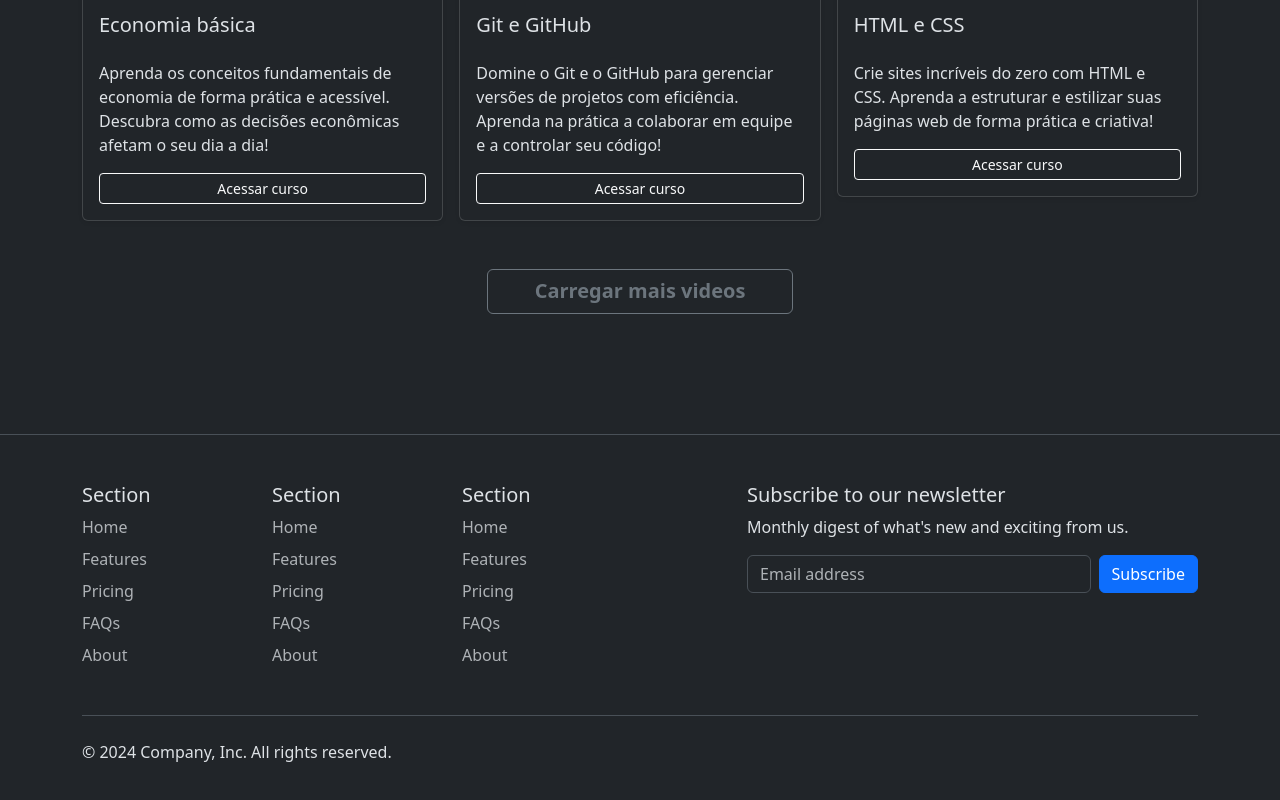
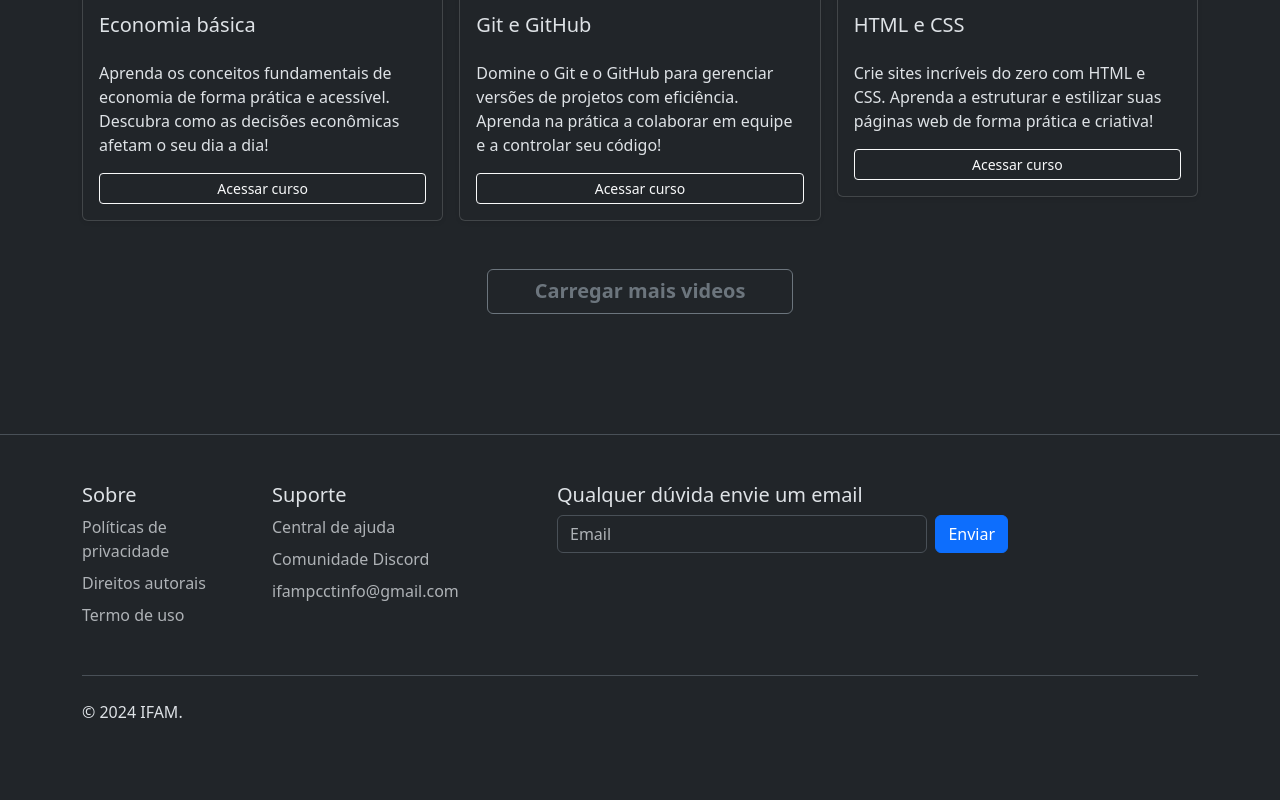
Before and after one commit to PcctStreaming/StreamEdu, a plain HTML site: page src/index.html in a window 1280 px wide. Shown: the part 1130-1930 px from the top of the page. Drawn offline with nearby package versions, Linux system fonts and the light colour scheme.

Commit message:
alteração no rodapé

```diff
--- a/src/index.html
+++ b/src/index.html
@@ -196,53 +196,37 @@
           <footer class="py-5">
               <div class="row">
                   <div class="col-6 col-md-2 mb-3">
-                  <h5>Section</h5>
+                  <h5>Sobre</h5>
                   <ul class="nav flex-column">
-                      <li class="nav-item mb-2"><a href="#" class="nav-link p-0 text-body-secondary">Home</a></li>
-                      <li class="nav-item mb-2"><a href="#" class="nav-link p-0 text-body-secondary">Features</a></li>
-                      <li class="nav-item mb-2"><a href="#" class="nav-link p-0 text-body-secondary">Pricing</a></li>
-                      <li class="nav-item mb-2"><a href="#" class="nav-link p-0 text-body-secondary">FAQs</a></li>
-                      <li class="nav-item mb-2"><a href="#" class="nav-link p-0 text-body-secondary">About</a></li>
+                      <li class="nav-item mb-2"><a href="#" class="nav-link p-0 text-body-secondary">Políticas de privacidade</a></li>
+                      <li class="nav-item mb-2"><a href="#" class="nav-link p-0 text-body-secondary">Direitos autorais</a></li>
+                      <li class="nav-item mb-2"><a href="#" class="nav-link p-0 text-body-secondary">Termo de uso</a></li>
                   </ul>
                   </div>
 
                   <div class="col-6 col-md-2 mb-3">
-                  <h5>Section</h5>
+                  <h5>Suporte</h5>
                   <ul class="nav flex-column">
-                      <li class="nav-item mb-2"><a href="#" class="nav-link p-0 text-body-secondary">Home</a></li>
-                      <li class="nav-item mb-2"><a href="#" class="nav-link p-0 text-body-secondary">Features</a></li>
-                      <li class="nav-item mb-2"><a href="#" class="nav-link p-0 text-body-secondary">Pricing</a></li>
-                      <li class="nav-item mb-2"><a href="#" class="nav-link p-0 text-body-secondary">FAQs</a></li>
-                      <li class="nav-item mb-2"><a href="#" class="nav-link p-0 text-body-secondary">About</a></li>
-                  </ul>
-                  </div>
+                      <li class="nav-item mb-2"><a href="#" class="nav-link p-0 text-body-secondary">Central de ajuda</a></li>
+                      <li class="nav-item mb-2"><a href="#" class="nav-link p-0 text-body-secondary">Comunidade Discord</a></li>
+                      <li class="nav-item mb-2"><a href="#" class="nav-link p-0 text-body-secondary">ifampcctinfo@gmail.com</a></li>
 
-                  <div class="col-6 col-md-2 mb-3">
-                  <h5>Section</h5>
-                  <ul class="nav flex-column">
-                      <li class="nav-item mb-2"><a href="#" class="nav-link p-0 text-body-secondary">Home</a></li>
-                      <li class="nav-item mb-2"><a href="#" class="nav-link p-0 text-body-secondary">Features</a></li>
-                      <li class="nav-item mb-2"><a href="#" class="nav-link p-0 text-body-secondary">Pricing</a></li>
-                      <li class="nav-item mb-2"><a href="#" class="nav-link p-0 text-body-secondary">FAQs</a></li>
-                      <li class="nav-item mb-2"><a href="#" class="nav-link p-0 text-body-secondary">About</a></li>
                   </ul>
                   </div>
 
                   <div class="col-md-5 offset-md-1 mb-3">
                   <form>
-                      <h5>Subscribe to our newsletter</h5>
-                      <p>Monthly digest of what's new and exciting from us.</p>
+                      <h5>Qualquer dúvida envie um email</h5>
                       <div class="d-flex flex-column flex-sm-row w-100 gap-2">
-                      <label for="newsletter1" class="visually-hidden">Email address</label>
-                      <input id="newsletter1" type="text" class="form-control" placeholder="Email address">
-                      <button class="btn btn-primary" type="button">Subscribe</button>
+                      <label for="newsletter1" class="visually-hidden">Email</label>
+                      <input id="newsletter1" type="text" class="form-control" placeholder="Email">
+                      <button class="btn btn-primary" type="button">Enviar</button>
                       </div>
                   </form>
                   </div>
             </div>
-
             <div class="d-flex flex-column flex-sm-row justify-content-between py-4 my-4 border-top">
-              <p>&copy; 2024 Company, Inc. All rights reserved.</p>
+              <p>&copy; 2024 IFAM. </p>
               <ul class="list-unstyled d-flex">
                 <li class="ms-3"><a class="link-body-emphasis" href="#"><svg class="bi" width="24" height="24"><use xlink:href="#twitter"/></svg></a></li>
                 <li class="ms-3"><a class="link-body-emphasis" href="#"><svg class="bi" width="24" height="24"><use xlink:href="#instagram"/></svg></a></li>
```
Also changed, not shown: src/pages/videos.html (+13 -23 lines).
